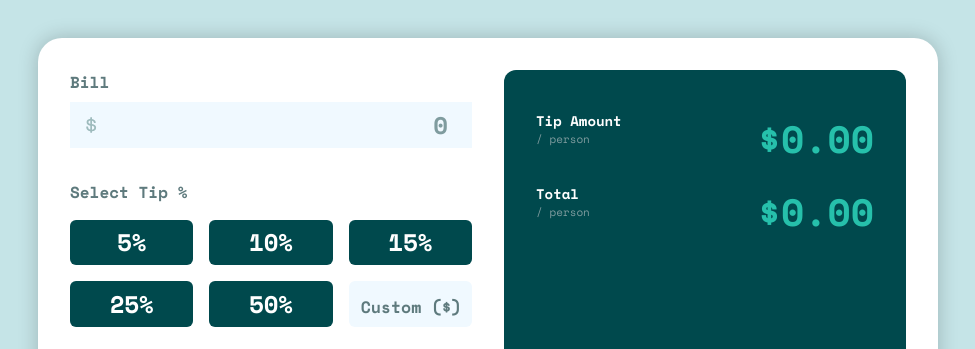
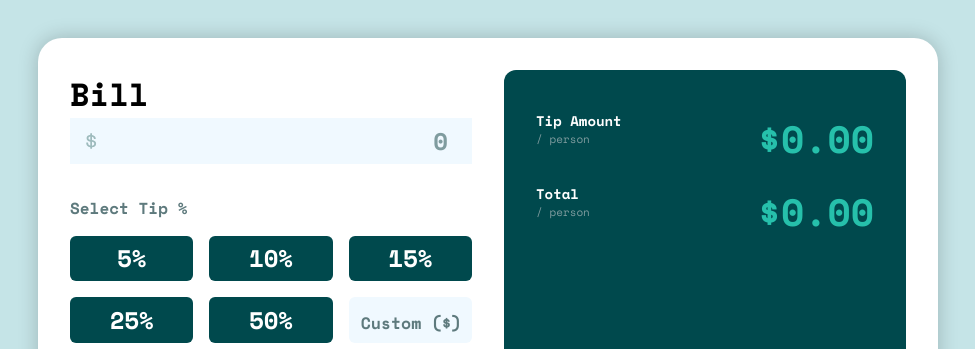
Before and after one commit to Macclarenz/Front-End-Mentor-Challenge-11, a plain HTML site: page index.html in a window 1280 px wide. Shown: the part 150-499 px from the top of the page, without its empty margins (152-1127 px from the left). Drawn offline with nearby package versions, Linux system fonts and the light colour scheme.

Commit message:
Add files via upload

```diff
--- a/index.html
+++ b/index.html
@@ -30,7 +30,7 @@
     <div class="first-column">
       <div class="bill-container">
         <div class="bill-text">
-          <p aria-roledescription="heading" role="heading" aria-roledescription = 'heading'>Bill</p>
+          <h1 aria-roledescription="heading" role="heading">Bill</h1>
           <p class='bill-error-msg'></p>
         </div>
         <div class="bill-input-container">
```
